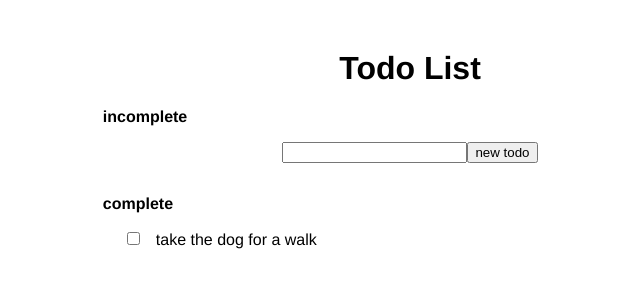
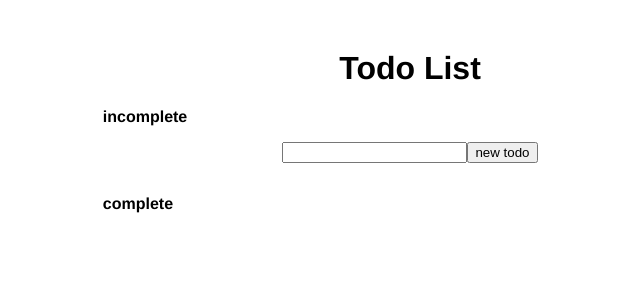
Before and after one commit to bobbiebilliebecker/vue-todo-list, a Vue app: page / in a window 1280 px wide. Shown: the top 300 px of the page, without its empty margins (230-870 px from the left). Built offline with nearby package versions, Linux system fonts and the light colour scheme.

Commit message:
wired complete and incomplete

```diff
--- a/src/App.vue
+++ b/src/App.vue
@@ -3,18 +3,14 @@
     <h1 class="todolist__title">Todo List</h1>
     <section class="todolist__section">
       <h2 class="todolist__section-heading">incomplete</h2>
-      <ul class="todolist__list todolist__list--incomplete">
+      <ul class="todolist__list">
         <li
           v-for="(item, index) in list"
+          v-if="!item.done"
           v-bind:key="index"
           v-bind:class="item.done ? 'todolist__list-item todolist__list-item--done' : 'todolist__list-item'"
         >
-          <input
-            @click="toggleChecked(index)"
-            type="checkbox"
-            v-bind:checked="item.done"
-            class="todolist__list-item-checkbox"
-          >
+          <input @click="toggleChecked(index)" type="checkbox" class="todolist__list-item-checkbox">
           <span class="todolist__list-item-text">{{item.name}}</span>
         </li>
       </ul>
@@ -28,9 +24,19 @@
     <section class="todolist__section todolist__section--complete">
       <h2 class="todolist__section-heading">complete</h2>
       <ul class="todolist__list">
-        <li class="todolist__list-item">
-          <input type="checkbox" class="todolist__list-item-checkbox">
-          <span class="todolist__list-item-text">take the dog for a walk</span>
+        <li
+          v-for="(item, index) in list"
+          v-if="item.done"
+          v-bind:key="index"
+          v-bind:class="item.done ? 'todolist__list-item todolist__list-item--done' : 'todolist__list-item'"
+        >
+          <input
+            @click="toggleChecked(index)"
+            v-model="item.done"
+            type="checkbox"
+            class="todolist__list-item-checkbox"
+          >
+          <span class="todolist__list-item-text">{{item.name}}</span>
         </li>
       </ul>
     </section>
```
